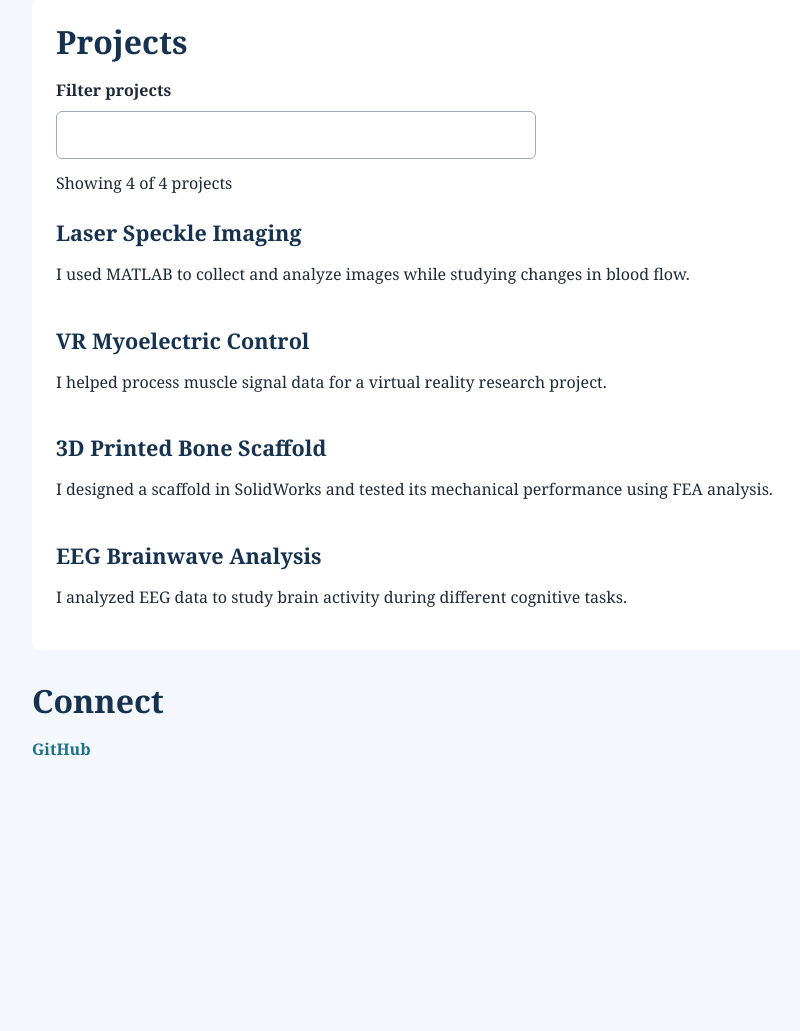
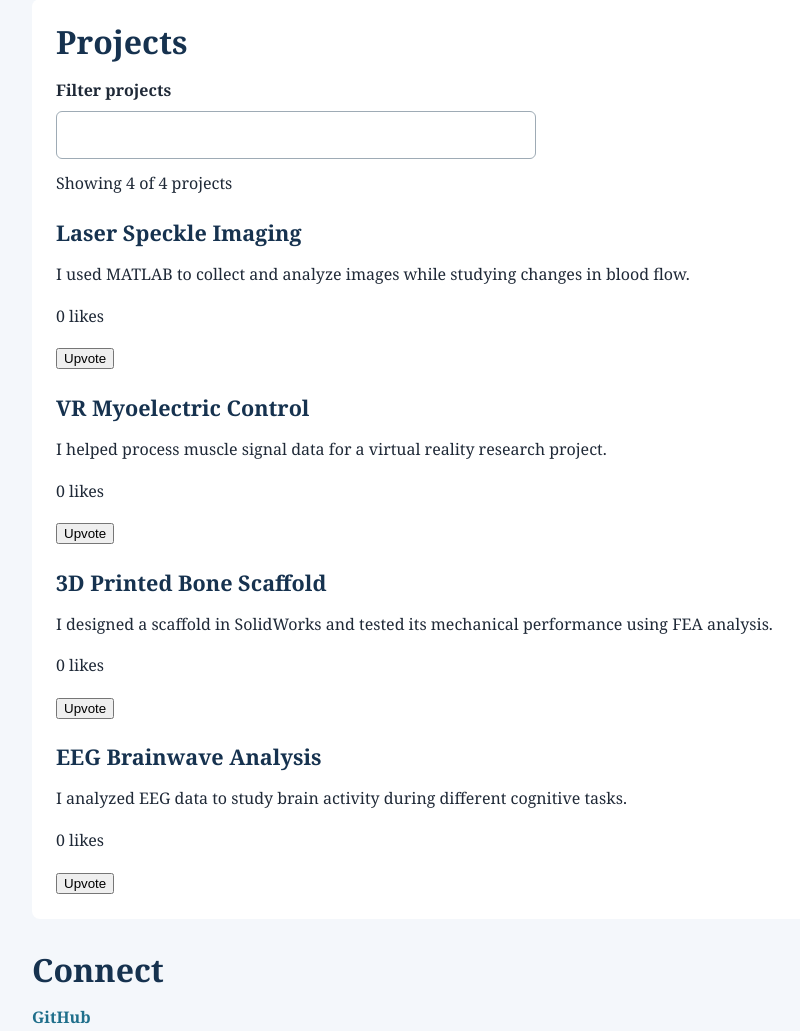
Before and after one commit to cparelli/ssw215-cparelli, a Flask app: page / in a window 1280 px wide. Shown: the part 736-1767 px from the top of the page, without its empty margins (144-944 px from the left). Before the commit the page ends 1492 px from the top, so only its background shows below. Run offline with Flask 3, Linux system fonts and the light colour scheme.

Commit message:
feat: upvote a project without reloading the page

```diff
--- a/labs/lab6/app.py
+++ b/labs/lab6/app.py
@@ -1,6 +1,6 @@
 from pathlib import Path
 
-from flask import Flask, render_template, send_from_directory
+from flask import Flask, jsonify, render_template, send_from_directory
 
 app = Flask(__name__)
 
@@ -47,6 +47,19 @@ def index():
     return render_template("index.html", projects=projects_db)
 
 
+@app.route("/api/projects/<int:project_id>/upvote", methods=["POST"])
+def upvote_project(project_id):
+    project = next(
+        (project for project in projects_db if project["id"] == project_id),
+        None,
+    )
+    if project is None:
+        return jsonify({"error": "Project not found"}), 404
+
+    project["likes"] += 1
+    return jsonify({"project_id": project_id, "likes": project["likes"]})
+
+
 @app.route("/assets/<path:filename>")
 def assets(filename):
     return send_from_directory(Path(app.static_folder) / "assets", filename)
--- a/labs/lab6/static/app.js
+++ b/labs/lab6/static/app.js
@@ -17,7 +17,7 @@ function filterProjects() {
 
   projectCards.forEach((card) => {
     const matches = card.textContent.toLowerCase().includes(query); // hand-edited by CP
-    card.classList.toggle("is-hidden", !matches); // hand-edited by CP
+    card.classList.toggle("hidden", !matches);
     if (matches) {
       visibleCount += 1;
       visibleTitles.push(card.querySelector("h3").textContent.trim());
@@ -30,3 +30,37 @@ function filterProjects() {
 
 filterInput.addEventListener("input", filterProjects);
 filterProjects();
+
+document.querySelectorAll(".upvote-btn").forEach((button) => {
+  button.addEventListener("click", async () => {
+    const card = button.closest(".card");
+    const likeCount = card?.querySelector(".like-count");
+    const projectId = card?.dataset.projectId;
+
+    if (!card || !likeCount || !projectId) {
+      console.error("Unable to find the project card or like count for this upvote.");
+      return;
+    }
+
+    button.disabled = true;
+    try {
+      const response = await fetch(`/api/projects/${projectId}/upvote`, {
+        method: "POST",
+      });
+      if (!response.ok) {
+        throw new Error(`Upvote request failed with status ${response.status}.`);
+      }
+
+      const result = await response.json();
+      if (!Number.isInteger(result.likes)) {
+        throw new Error("Upvote response did not contain a valid like count.");
+      }
+
+      likeCount.textContent = String(result.likes);
+    } catch (error) {
+      console.error("Unable to upvote project.", error);
+    } finally {
+      button.disabled = false;
+    }
+  });
+});
--- a/labs/lab6/templates/index.html
+++ b/labs/lab6/templates/index.html
@@ -45,6 +45,14 @@
         <article class="card" data-project-id="{{ project.id }}">
           <h3>{{ project.title }}</h3>
           <p>{{ project.description }}</p>
+          <p>
+            <span class="like-count">{{ project.likes }}</span> likes
+            <!-- hand-edited by CP -->
+             {% if project.likes > 10 %}
+             <span class="badge">Trending</span>
+             {% endif %}
+          </p>
+          <button class="upvote-btn" type="button">Upvote</button>
         </article>
         {% endfor %}
       </div>
```
Also changed, not shown: labs/lab6/SPEC.md (+2 -0 lines).
